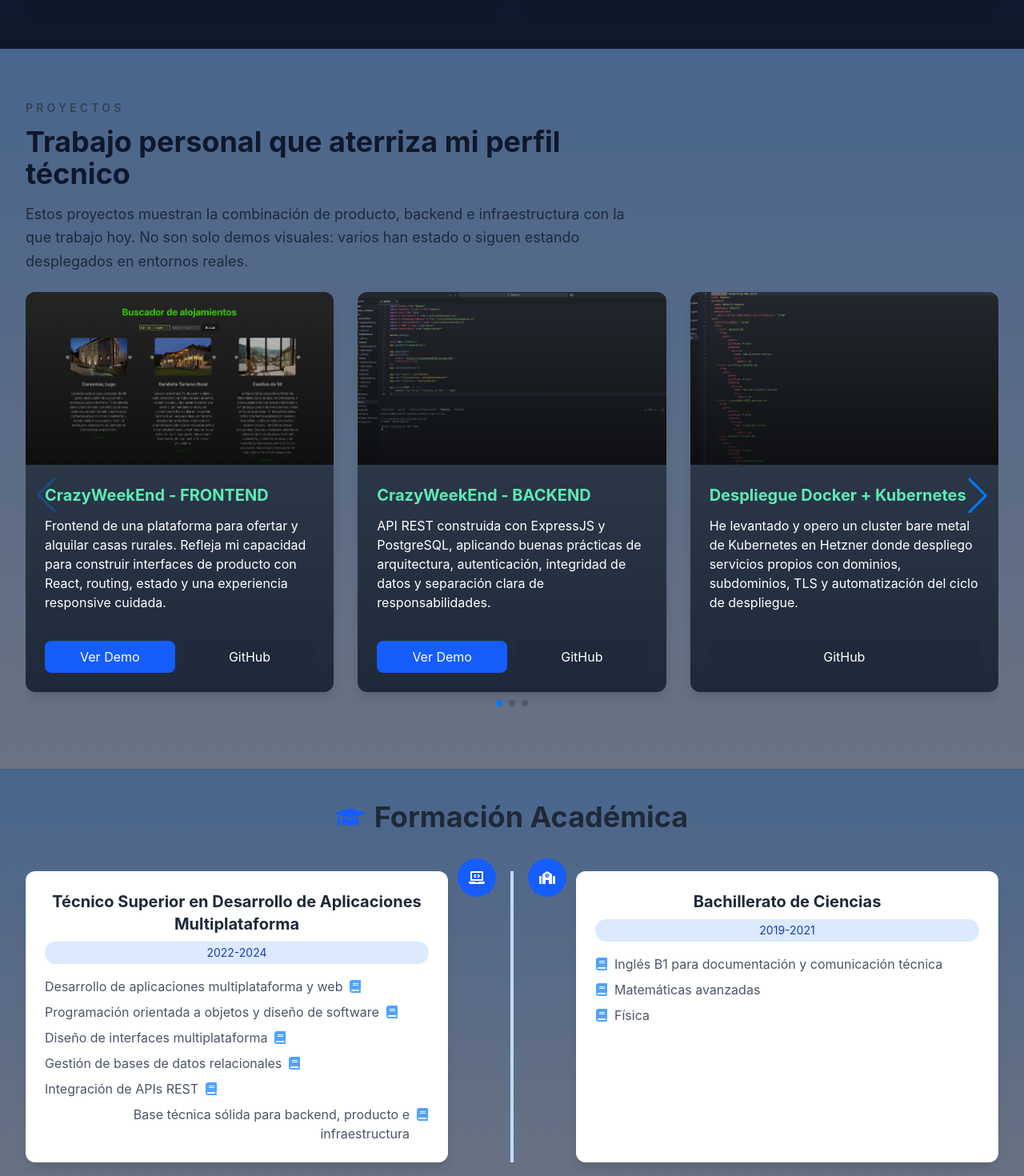
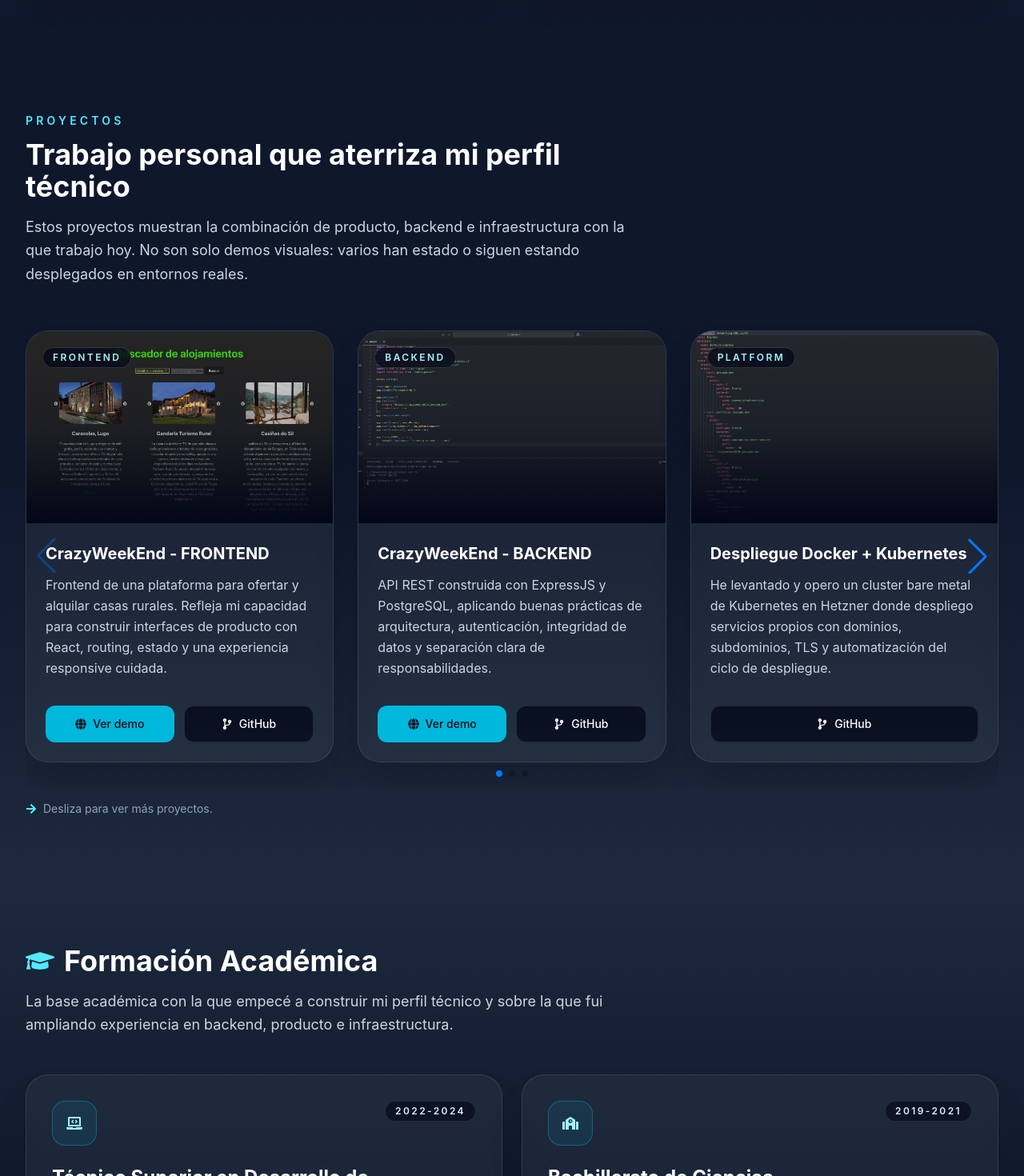
Before and after one commit to KetaLoca/Portfolio-jesuspb, a React (Vite) app: page / in a window 1280 px wide. Shown: the part 3560-5030 px from the top of the page at 80% size. Built offline with nearby package versions, Linux system fonts and the light colour scheme.

Commit message:
Reorganizando importaciones y mejorando el diseño de las secciones de Formación y Proyectos en el portfolio

```diff
--- a/src/components/Formation.jsx
+++ b/src/components/Formation.jsx
@@ -1,4 +1,4 @@
-import { FaGraduationCap, FaBook, FaSchool, FaLaptopCode } from "react-icons/fa";
+import { FaBook, FaGraduationCap, FaLaptopCode, FaSchool } from "react-icons/fa";
 import { motion } from "framer-motion";
 
 const Formation = () => {
@@ -29,56 +29,57 @@ const Formation = () => {
   ];
 
   return (
-    <section id="formacion" className="w-full bg-gradient-to-b from-blue-300/50 to-gray-500 py-10">
+    <section id="formacion" className="w-full bg-gradient-to-b from-slate-800 to-slate-950 py-16 md:py-20">
       <div className="mx-auto max-w-[1360px] px-4 sm:px-6 md:px-8">
-        <motion.h2
+        <motion.div
           initial={{ opacity: 0, y: 20 }}
           whileInView={{ opacity: 1, y: 0 }}
           viewport={{ once: true }}
-          className="text-3xl md:text-4xl font-bold text-center mb-12 text-gray-800 flex items-center justify-center gap-3"
+          className="mb-12 max-w-3xl"
         >
-          <FaGraduationCap className="text-blue-600" />
-          Formación Académica
-        </motion.h2>
+          <h2 className="flex items-center gap-3 text-3xl font-bold text-white md:text-4xl">
+            <FaGraduationCap className="text-cyan-300" />
+            Formación Académica
+          </h2>
+          <p className="mt-4 text-base leading-relaxed text-slate-300 md:text-lg">
+            La base académica con la que empecé a construir mi perfil técnico y sobre la que fui
+            ampliando experiencia en backend, producto e infraestructura.
+          </p>
+        </motion.div>
 
-        <div className="relative grid md:grid-cols-2 gap-8 gap-y-8 md:gap-x-16 lg:gap-x-24">
-          {/* Línea de tiempo decorativa */}
-          <div className="hidden md:block absolute left-1/2 w-1 bg-blue-200 h-full top-0 -translate-x-1/2" />
+        <div className="grid gap-6 lg:grid-cols-2">
 
           {formations.map((formacion, index) => (
-            <motion.div
+            <motion.article
               key={formacion.title}
-              initial={{ opacity: 0, x: index % 2 === 0 ? -50 : 50 }}
-              whileInView={{ opacity: 1, x: 0 }}
+              initial={{ opacity: 0, y: 24 }}
+              whileInView={{ opacity: 1, y: 0 }}
               viewport={{ once: true, margin: "-100px" }}
-              className={`relative group ${index % 2 === 0 ? 'md:pr-8' : 'md:pl-8'}`}
+              transition={{ delay: index * 0.08 }}
+              className="h-full"
             >
-              <div className={`p-6 bg-white rounded-xl shadow-lg hover:shadow-xl transition-shadow duration-300 h-full
-                ${index % 2 === 0 ? 'md:text-right' : 'md:text-left'}`}
-              >
-                {/* Icono flotante */}
-                <div className={`absolute -top-4 ${index % 2 === 0 ? '-right-4 md:-right-8' : '-left-4 md:-left-8'}`}>
-                  <div className="w-12 h-12 bg-blue-600 rounded-full flex items-center justify-center text-white text-xl mr-1 ml-1">
+              <div className="flex h-full flex-col rounded-[1.75rem] border border-white/10 bg-white/5 p-6 shadow-2xl shadow-black/15 backdrop-blur md:p-8">
+                <div className="flex items-start justify-between gap-4">
+                  <div className="flex h-14 w-14 items-center justify-center rounded-2xl border border-cyan-400/30 bg-cyan-500/10 text-xl text-cyan-200">
                     {formacion.icon}
                   </div>
+                  <span className="rounded-full border border-white/10 bg-slate-950/60 px-3 py-1 text-xs font-semibold uppercase tracking-[0.2em] text-slate-200">
+                    {formacion.year}
+                  </span>
                 </div>
 
-                <h3 className="text-xl font-bold text-gray-800 mb-2 text-center">{formacion.title}</h3>
-                <span className="block bg-blue-100 text-blue-800 px-3 py-1 rounded-full text-sm mb-4 text-center">
-                  {formacion.year}
-                </span>
+                <h3 className="mt-6 text-2xl font-bold text-white">{formacion.title}</h3>
 
-                <div className="space-y-2">
+                <div className="mt-6 space-y-3">
                   {formacion.details.map((detail, i) => (
-                    <div key={i} className="flex items-start gap-2">
-                      {index % 2 !== 0 && <FaBook className="text-blue-400 mt-1 flex-shrink-0" />}
-                      <p className="text-gray-600">{detail}</p>
-                      {index % 2 === 0 && <FaBook className="text-blue-400 mt-1 flex-shrink-0" />}
+                    <div key={i} className="flex items-start gap-3 rounded-2xl border border-white/8 bg-slate-950/35 px-4 py-3">
+                      <FaBook className="mt-1 flex-shrink-0 text-cyan-300" />
+                      <p className="text-sm leading-relaxed text-slate-300 md:text-base">{detail}</p>
                     </div>
                   ))}
                 </div>
               </div>
-            </motion.div>
+            </motion.article>
           ))}
         </div>
       </div>
--- a/src/components/Header.jsx
+++ b/src/components/Header.jsx
@@ -1,17 +1,45 @@
-import { useRef, useState } from 'react';
+import { useEffect, useRef, useState } from 'react';
+
+const sections = [
+    { id: 'sobre-mi', name: 'Sobre mí' },
+    { id: 'experiencia', name: 'Experiencia' },
+    { id: 'tecnologias', name: 'Tecnologías' },
+    { id: 'proyectos', name: 'Proyectos' },
+    { id: 'formacion', name: 'Formación' },
+];
 
 const Header = () => {
     const [isMenuOpen, setIsMenuOpen] = useState(false);
     const [activeSection, setActiveSection] = useState('sobre-mi');
     const headerRef = useRef(null);
 
-    const sections = [
-        { id: 'sobre-mi', name: 'Sobre mí' },
-        { id: 'experiencia', name: 'Experiencia' },
-        { id: 'tecnologias', name: 'Tecnologías' },
-        { id: 'proyectos', name: 'Proyectos' },
-        { id: 'formacion', name: 'Formación' },
-    ];
+    useEffect(() => {
+        const updateActiveSection = () => {
+            const headerHeight = headerRef.current?.offsetHeight || 0;
+            const scrollPosition = window.scrollY + headerHeight + 120;
+
+            let currentSection = sections[0].id;
+
+            sections.forEach((section) => {
+                const element = document.getElementById(section.id);
+
+                if (element && scrollPosition >= element.offsetTop) {
+                    currentSection = section.id;
+                }
+            });
+
+            setActiveSection(currentSection);
+        };
+
+        updateActiveSection();
+        window.addEventListener('scroll', updateActiveSection, { passive: true });
+        window.addEventListener('resize', updateActiveSection);
+
+        return () => {
+            window.removeEventListener('scroll', updateActiveSection);
+            window.removeEventListener('resize', updateActiveSection);
+        };
+    }, []);
 
     const handleScroll = (sectionId, event) => {
         const section = document.getElementById(sectionId);
--- a/src/components/Projects.jsx
+++ b/src/components/Projects.jsx
@@ -1,5 +1,6 @@
 import { Swiper, SwiperSlide } from 'swiper/react';
 import { Navigation, Pagination } from 'swiper/modules';
+import { FaArrowRight, FaCodeBranch, FaGlobe } from 'react-icons/fa';
 import 'swiper/css';
 import 'swiper/css/navigation';
 import 'swiper/css/pagination';
@@ -9,6 +10,7 @@ const Projects = () => {
         {
             id: 1,
             title: "CrazyWeekEnd - FRONTEND",
+            tag: "Frontend",
             description: "Frontend de una plataforma para ofertar y alquilar casas rurales. Refleja mi capacidad para construir interfaces de producto con React, routing, estado y una experiencia responsive cuidada.",
             image: "/frontend-buscador.png",
             deployment: "https://crazyweekend570.jesuspb.dev",
@@ -17,6 +19,7 @@ const Projects = () => {
         {
             id: 2,
             title: "CrazyWeekEnd - BACKEND",
+            tag: "Backend",
             description: "API REST construida con ExpressJS y PostgreSQL, aplicando buenas prácticas de arquitectura, autenticación, integridad de datos y separación clara de responsabilidades.",
             image: "/backend.png",
             deployment: "https://backend.jesuspb.dev/alojamientos",
@@ -25,6 +28,7 @@ const Projects = () => {
         {
             id: 3,
             title: "Despliegue Docker + Kubernetes",
+            tag: "Platform",
             description: "He levantado y opero un cluster bare metal de Kubernetes en Hetzner donde despliego servicios propios con dominios, subdominios, TLS y automatización del ciclo de despliegue.",
             image: "/kubernetes.png",
             github: "https://github.com/KetaLoca/k8s-CrazyWeekEnd"
@@ -32,6 +36,7 @@ const Projects = () => {
         {
             id: 4,
             title: "PORTFOLIO - Jesús Pérez Bañobre",
+            tag: "Portfolio",
             description: 'Este portfolio también forma parte de mi stack real: frontend en React, contenedorización con Docker y despliegue en Kubernetes dentro de mi entorno personal.',
             image: "/portfolio.png",
             github: "https://github.com/KetaLoca/Portfolio-jesuspb",
@@ -40,6 +45,7 @@ const Projects = () => {
         {
             id: 5,
             title: "CrazyWeekEnd - Android APP",
+            tag: "Mobile",
             description: "Para mi tfg desarrollé una APP de booking de casas rurales pero para Android nativo usando Kotlin y Firebase para el backend. Es anterior a la APP web y tiene menos funcionalidades.",
             image: "/FutureMainActivity.png",
             github: "https://github.com/KetaLoca/CrazyWeekEnd570"
@@ -64,16 +70,16 @@ const Projects = () => {
     };
 
     return (
-        <section id='proyectos' className="w-full overflow-hidden bg-gradient-to-b from-blue-300/50 to-gray-500 py-16">
+        <section id='proyectos' className="w-full overflow-hidden bg-gradient-to-b from-slate-900 via-slate-900 to-slate-800 py-16 md:py-20">
             <div className="mx-auto max-w-[1360px] px-4 sm:px-6 md:px-8">
-                <div className="max-w-3xl">
-                    <p className="text-sm font-semibold uppercase tracking-[0.3em] text-slate-700">
+                <div className="mb-10 max-w-3xl md:mb-12">
+                    <p className="text-sm font-semibold uppercase tracking-[0.3em] text-cyan-300">
                         Proyectos
                     </p>
-                    <h2 className="mt-3 text-3xl font-bold text-slate-900 md:text-4xl">
+                    <h2 className="mt-3 text-3xl font-bold text-white md:text-4xl">
                         Trabajo personal que aterriza mi perfil técnico
                     </h2>
-                    <p className="mt-4 text-base leading-relaxed text-slate-800 md:text-lg">
+                    <p className="mt-4 text-base leading-relaxed text-slate-300 md:text-lg">
                         Estos proyectos muestran la combinación de producto, backend e infraestructura
                         con la que trabajo hoy. No son solo demos visuales: varios han estado o siguen
                         estando desplegados en entornos reales.
@@ -83,34 +89,39 @@ const Projects = () => {
                 <Swiper {...swiperProps}>
                     {projects.map((project) => (
                         <SwiperSlide key={project.id}>
-                            <div className="mb-8 mt-6 flex h-[500px] flex-col overflow-hidden rounded-xl bg-gradient-to-b from-gray-700 to-gray-800 shadow-lg">
-                                <div className="relative h-64 max-h-54">
+                            <div className="mb-8 mt-2 flex h-[540px] flex-col overflow-hidden rounded-[1.75rem] border border-white/10 bg-white/5 shadow-2xl shadow-black/20 backdrop-blur">
+                                <div className="relative h-60">
                                     <img
                                         src={project.image}
                                         alt={project.title}
                                         className="w-full h-full object-cover"
                                     />
-                                    <div className="absolute inset-0 bg-gradient-to-t from-black/60 to-transparent" />
+                                    <div className="absolute inset-0 bg-gradient-to-t from-slate-950 via-slate-950/20 to-transparent" />
+                                    <span className="absolute left-5 top-5 rounded-full border border-white/15 bg-slate-950/70 px-3 py-1 text-xs font-semibold uppercase tracking-[0.2em] text-cyan-200 backdrop-blur">
+                                        {project.tag}
+                                    </span>
                                 </div>
 
                                 <div className="flex flex-1 flex-col p-6">
-                                    <h3 className="mb-3 text-xl font-bold text-emerald-300">{project.title}</h3>
-                                    <p className="mb-4 flex-1 text-white">{project.description}</p>
+                                    <h3 className="mb-3 text-xl font-bold text-white">{project.title}</h3>
+                                    <p className="mb-6 flex-1 text-sm leading-relaxed text-slate-300 md:text-base">{project.description}</p>
 
                                     <div className="mt-auto flex gap-3">
                                         {project.deployment && (
                                             <button
                                                 onClick={() => { handleOnClick(project.deployment) }}
-                                                className="flex-1 rounded-lg bg-blue-600 px-4 py-2 text-center text-white transition-colors hover:bg-blue-700"
+                                                className="inline-flex flex-1 items-center justify-center gap-2 rounded-xl bg-cyan-500 px-4 py-3 text-center text-sm font-medium text-slate-950 transition-colors hover:bg-cyan-400"
                                             >
-                                                Ver Demo
+                                                <FaGlobe />
+                                                Ver demo
                                             </button>
                                         )}
                                         {project.github && (
                                             <button
                                                 onClick={() => { handleOnClick(project.github) }}
-                                                className="flex-1 rounded-lg bg-gray-800 px-4 py-2 text-center text-white transition-colors hover:bg-gray-900"
+                                                className="inline-flex flex-1 items-center justify-center gap-2 rounded-xl border border-white/10 bg-slate-950/70 px-4 py-3 text-center text-sm font-medium text-white transition-colors hover:bg-slate-950"
                                             >
+                                                <FaCodeBranch />
                                                 GitHub
                                             </button>
                                         )}
@@ -120,6 +131,11 @@ const Projects = () => {
                         </SwiperSlide>
                     ))}
                 </Swiper>
+
+                <div className="mt-4 flex items-center gap-2 text-sm text-slate-400">
+                    <FaArrowRight className="text-cyan-300" />
+                    Desliza para ver más proyectos.
+                </div>
             </div>
         </section>
     );
```
